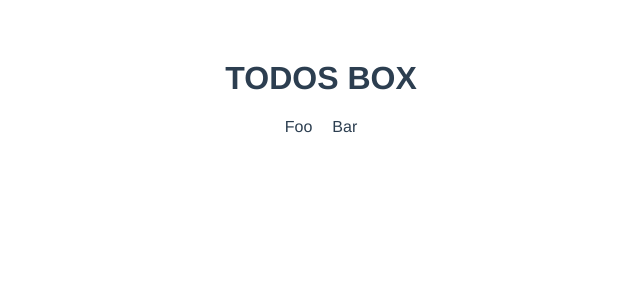
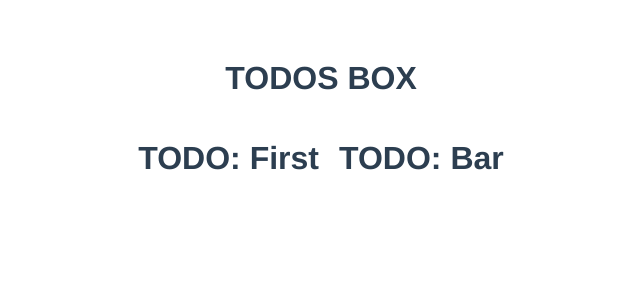
Before and after one commit to wildkoala/fast_api_vue_todo, a Vue app in the folder front_end/: page / in a window 1280 px wide. Shown: the top 300 px of the page, without its empty margins (319-959 px from the left). Built offline with nearby package versions, Linux system fonts and the light colour scheme.

Commit message:
Now I'm passing props down with v-bind!

```diff
--- /dev/null
+++ b/front_end/src/components/Todo.vue
@@ -0,0 +1,40 @@
+<template>
+  <div class="todo-box">
+      <h1>TODO: {{ title }}</h1>
+  </div>
+</template>
+
+<script>
+export default {
+  name: 'Todo',
+  props: {
+    id: {
+        type: Number,
+    },
+    title: {
+        type: String,
+    },
+    is_complete: {
+        type: Boolean,
+    }
+  }
+}
+</script>
+
+<!-- Add "scoped" attribute to limit CSS to this component only -->
+<style scoped>
+h3 {
+  margin: 40px 0 0;
+}
+ul {
+  list-style-type: none;
+  padding: 0;
+}
+li {
+  display: inline-block;
+  margin: 0 10px;
+}
+a {
+  color: #42b983;
+}
+</style>
--- a/front_end/src/components/Todos.vue
+++ b/front_end/src/components/Todos.vue
@@ -2,22 +2,24 @@
   <div class="hello">
       <h1>TODOS BOX</h1>
       <ul>
-        <li v-for="item in items"  v-bind:key="item.id">
-            {{ item.message }}
+        <li v-for="todo in api_todos"  v-bind:key="todo.id">
+            <Todo v-bind:="todo" />
         </li>
       </ul>
   </div>
 </template>
 
 <script>
+import Todo from './Todo.vue'
+
 export default {
   name: 'Todos',
-  props: {
-    msg: String
+  components: {
+    Todo
   },
   data: function () {
     return {
-      items: [{ id: 1, message: 'Foo' }, { id: 2, message: 'Bar' }]
+      api_todos: [{ id: 1, title: 'First', is_complete: false }, { id: 2, title: 'Bar', is_complete: false }]
     }
   }
 }
```
